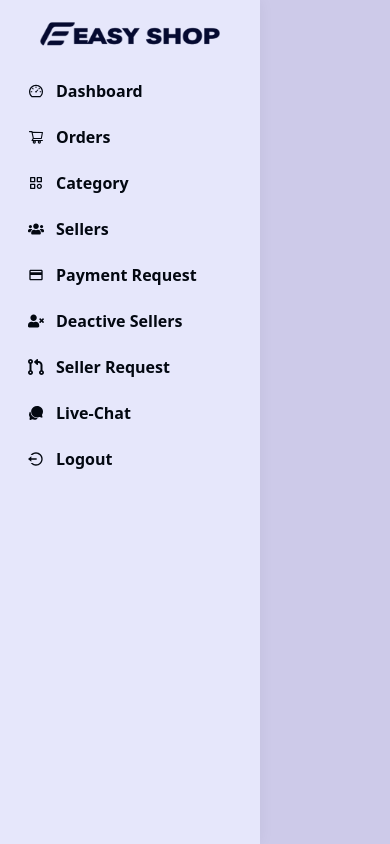
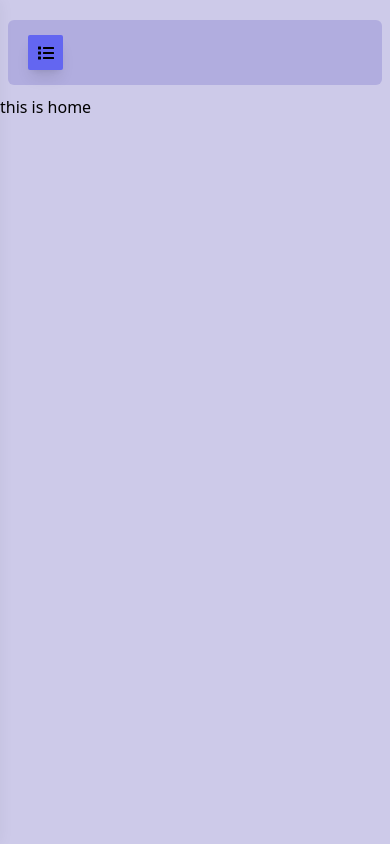
Before and after one commit to pantho0/multi-vendor-ecommerce, a React (Create React App) app in the folder dashboard/: page / in a window 390 px wide. Built offline with nearby package versions, Linux system fonts and the light colour scheme.

Commit message:
responsive functionalities added for dashboard for all devices

```diff
--- a/dashboard/src/layout/Header.jsx
+++ b/dashboard/src/layout/Header.jsx
@@ -1,9 +1,18 @@
+import { FaList } from "react-icons/fa";
 
 
-const Header = () => {
+const Header = ({showSidebar, setShowSidebar}) => {
     return (
-        <div>
-            <h1>Header</h1>
+        <div className="fixed top-0 left-0 w-full py-5 px-2 lg:px-7 x-40">
+
+            <div className="ml-0 lg:ml-[260px] rounded-md h-[65px] flex justify-between items-center bg-[#b1addf] px-5 transition-all">
+
+                <div onClick={()=>setShowSidebar(!showSidebar)} className="w-[35px] flex lg:hidden h-[35px] rounded-sm bg-indigo-500 shadow-lg hover:shadow-indigo-500/50 justify-center items-center cursor-pointer">
+                    <span><FaList/></span>
+                </div>
+
+            </div>
+
         </div>
     );
 };
--- a/dashboard/src/layout/MainLayout.jsx
+++ b/dashboard/src/layout/MainLayout.jsx
@@ -1,12 +1,15 @@
 import { Outlet } from "react-router-dom";
 import Header from "./Header";
 import Sidebar from "./Sidebar";
+import { useState } from "react";
 
 const MainLayout = () => {
+  const [showSidebar, setShowSidebar] = useState(false)
+
   return (
     <div className="bg-[#cdcae9] w-full min-h-screen">
-      <Header />
-      <Sidebar />
+      <Header showSidebar={showSidebar} setShowSidebar={setShowSidebar}/>
+      <Sidebar showSidebar={showSidebar} setShowSidebar={setShowSidebar} />
       <div className="ml-0 lg:ml-[260px] pt-[95px] transition-all">
         <Outlet />
       </div>
--- a/dashboard/src/layout/Sidebar.jsx
+++ b/dashboard/src/layout/Sidebar.jsx
@@ -5,7 +5,7 @@ import { getNav } from "../navigation/index";
 import { RiLogoutCircleLine } from "react-icons/ri";
 
 
-const Sidebar = () => {
+const Sidebar = ({showSidebar, setShowSidebar}) => {
     const {pathname} = useLocation()
     const [allNav, setAllNav] = useState([])
     useEffect(()=>{
@@ -15,8 +15,10 @@ const Sidebar = () => {
 
     return (
         <div>
-            <div></div>
-            <div className={`w-[260px] fixed bg-[#e6e7fb] z-50 top-0 h-screen shadow-[0_0_15px_0_rgb(34_41_47_/5%)] transition-all`}>
+            <div onClick={()=>setShowSidebar(false)} className={`fixed duration-200 ${!showSidebar ? 'invisible' : 'visible'} w-screen h-screen bg-[#22292f80] top-0 left-0 z-10`}>
+
+            </div>
+            <div className={`w-[260px] fixed bg-[#e6e7fb] z-50 top-0 h-screen shadow-[0_0_15px_0_rgb(34_41_47_/5%)] transition-all ${showSidebar ? 'left-0' : '-left-[260px] lg:left-0'}`}>
 
                 <div className="h-[70px] flex justify-center items-center">
                     <Link to={'/'} className="w-[180px] h-[50px]">
```
